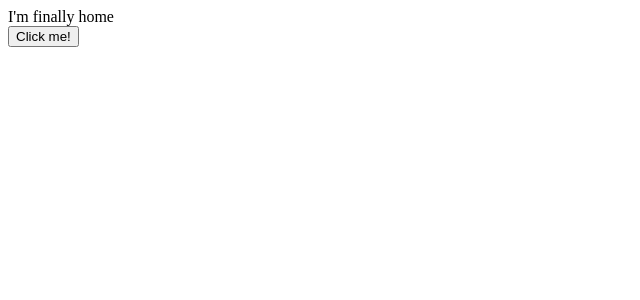
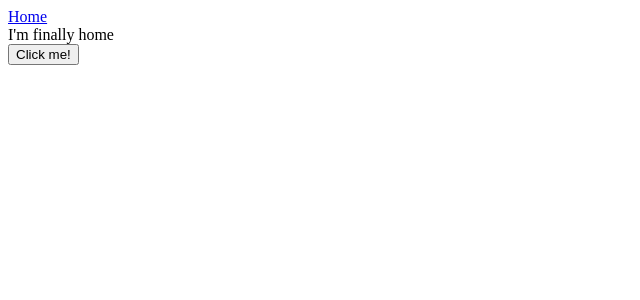
Before and after one commit to willramsey/react-server-side-rendering, a React app: page / in a window 1280 px wide. Shown: the top 300 px of the page, without its empty margins (0-640 px from the left). Built offline with nearby package versions, Linux system fonts and the light colour scheme; the HTML template or start-up script is replaced by a standard one.

Commit message:
Add App and Header components

```diff
--- /dev/null
+++ b/src/client/App.js
@@ -0,0 +1,16 @@
+import React from 'react';
+import { renderRoutes } from 'react-router-config';
+import Header from './components/Header';
+
+const App = ({ route }) => {
+  return (
+    <div>
+      <Header />
+      {renderRoutes(route.routes)}
+    </div>
+  );
+}
+
+export default {
+  component: App
+};
--- a/src/client/Routes.js
+++ b/src/client/Routes.js
@@ -1,8 +1,12 @@
 import React from 'react';
+import App from './App';
 import Home from './pages/Home';
 import UsersList from './pages/UsersList';
 
 export default [
+  {
+    ...App,
+    routes: [
       {
         ...Home,
         path: '/',
@@ -12,4 +16,6 @@
         ...UsersList,
         path: '/users'
       }
+    ]
+  }
 ];
--- /dev/null
+++ b/src/client/components/Header.js
@@ -0,0 +1,10 @@
+import React from 'react';
+import { Link } from 'react-router-dom';
+
+export default () => {
+  return (
+    <div>
+      <Link to="/">Home</Link>
+    </div>
+  );
+};
```
Lines whose indentation alone changed are shown as unchanged.
